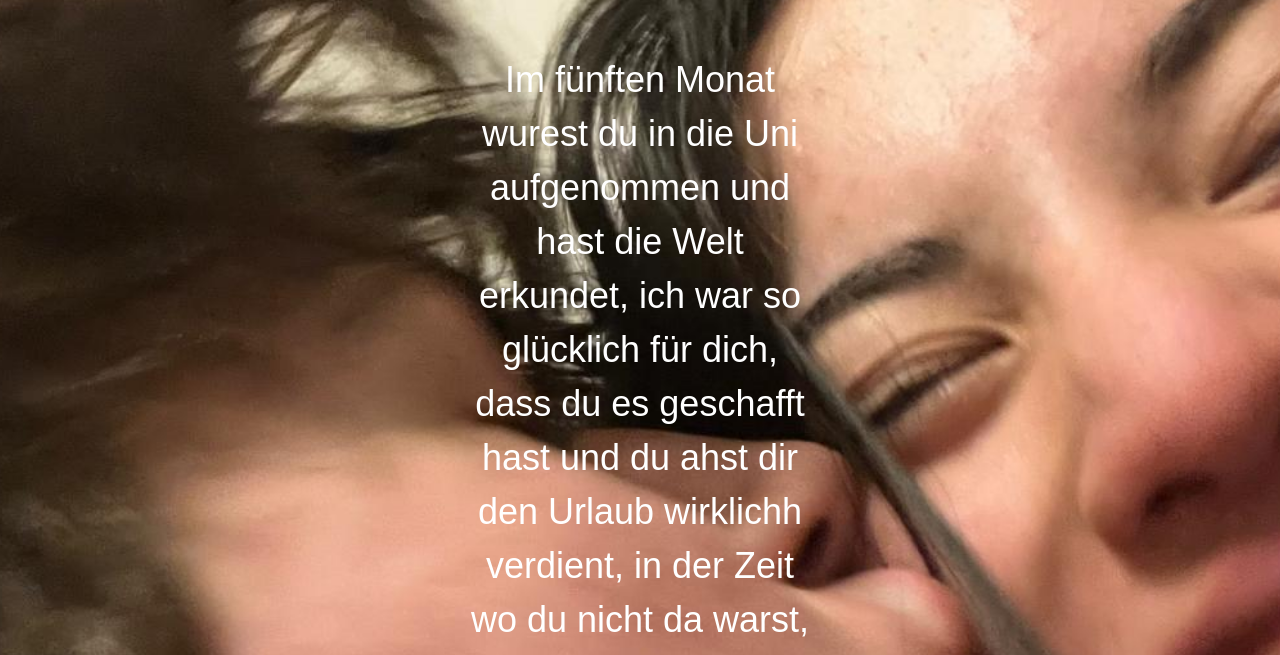
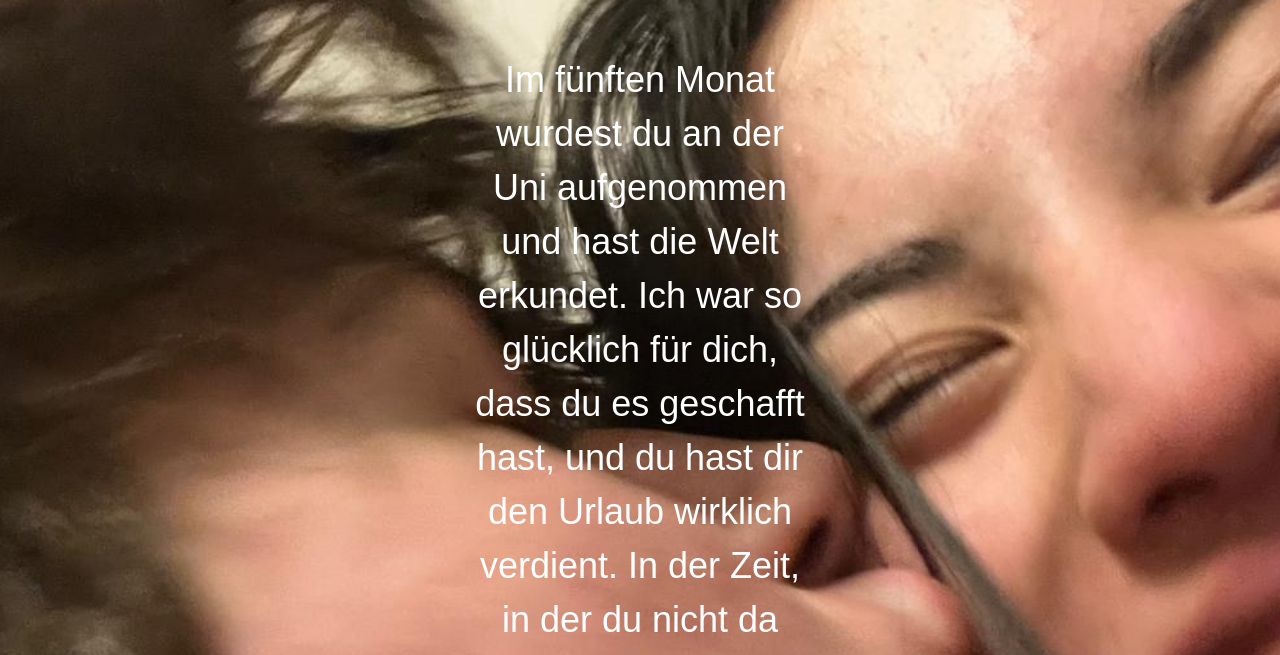
Before and after one commit to Rakop2007/Happy-6-Months-Anniversary, a plain HTML site: page Stuff-für-Webseite/Bild5.html in a window 1280 px wide. Shown: the part 134-789 px from the top of the page. Drawn offline with Linux system fonts and the light colour scheme.

Commit message:
Update Bild5.html

```diff
--- a/Stuff-für-Webseite/Bild5.html
+++ b/Stuff-für-Webseite/Bild5.html
@@ -39,8 +39,8 @@
             line-height: 1.5;
             max-width: 350px;
         ">
-            Im fünften Monat wurest du in die Uni aufgenommen und hast die Welt erkundet, ich war so glücklich für dich, dass du es geschafft hast und du ahst dir den Urlaub wirklichh verdient,
-            in der Zeit wo du nicht da warst, hab ich immer and ich gedacht, ich hab dich so sehr vermisst, aber umso schöner war es, dich wieder zu sehen. Auch haben wir meinen Geburtstag gefeiert und das schönste Geschenk war ihn mit dir zu verbringen
+            Im fünften Monat wurdest du an der Uni aufgenommen und hast die Welt erkundet. Ich war so glücklich für dich, dass du es geschafft hast, und du hast dir den Urlaub wirklich verdient.
+In der Zeit, in der du nicht da warst, hab ich immer an dich gedacht. Ich hab dich so sehr vermisst, aber umso schöner war es, dich wiederzusehen. Auch haben wir meinen Geburtstag gefeiert und das schönste Geschenk war, ihn mit dir zu verbringen.
         </p>
  <a href="2te.html">
             <button style="
```
